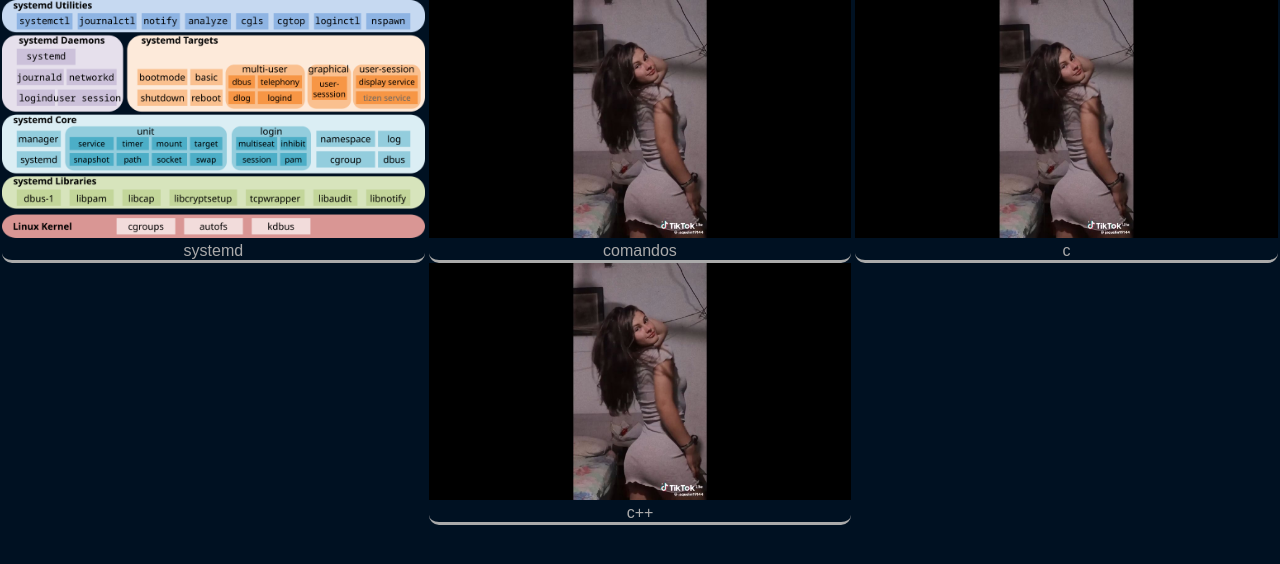
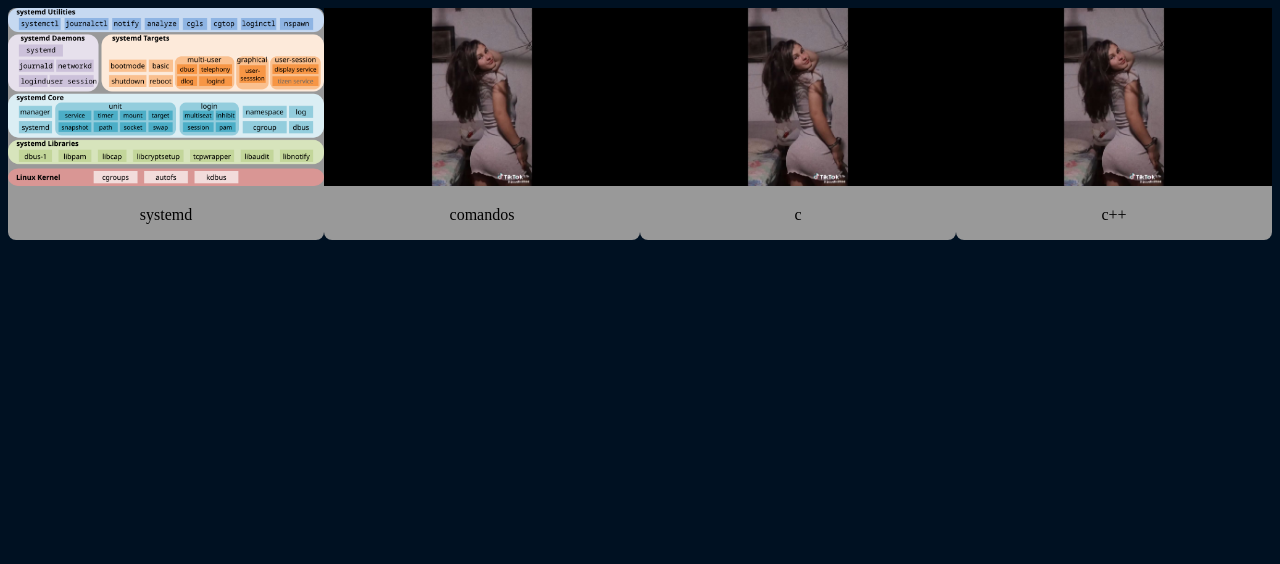
Before and after one commit to Hechiso/Sistema-Multimedia, a PHP site: page /paginas/Linux.php in a window 1280 px wide. Shown: the top 564 px of the page. Run offline with PHP 8.4, Linux system fonts and the light colour scheme.

Commit message:
[Añadido] - se añaden los primeros video y se agregan las paginas y estilos ademas se optimizan los estilos

```diff
--- a/css/estilos_inve.css
+++ /dev/null
@@ -1,62 +0,0 @@
-body{
- background-color: #012;
- display: flex;
- margin: 0px;
- padding: 0px;
- flex-wrap: wrap;
-}
-
-div{
- background-color: #aaa;
- margin: 0;
- padding: 0;
-}
-
-
-
-a{
- text-decoration: none;
- color: #aaa;
- display: inline;
- margin: 0px;
- padding: 0px;
-}
-
-a:hover{
- background-color: #fff;
- color: #aaa;
-}
-
-
-figure{
- margin: 0px;
- padding: 0px;
-}
-
-figcaption{
- text-align: center;
-}
-
-img{
- width: 100%;
- height: 100%;
- margin: 0px;
- padding: 0px;
-}
-
-.systemd{
-  background-color: #012;
-  display: block;
-  margin: auto;
-  padding: 0px;
-  width: 33%;
-  border-bottom-style: solid;
-  border-color: #aaa;
-  box-shadow: rgb(100,100,100) 10px;
-  border-radius: 0px 0px 10px 10px;
-}
-
-.systemd:hover{
- background: -webkit-linear-gradient(top,#FFF,#333);
- border: none;
- color: #FFF;}
--- /dev/null
+++ b/css/estilos_linux.css
@@ -0,0 +1,24 @@
+body {
+    background-color: #012;
+    display: flex;
+}
+
+.systemd{
+  background-color: #999;
+  width: 30%;
+  border-radius: 0.5rem;
+}
+
+.systemd img{
+ width: 100%;
+}
+
+
+.systemd a{
+ text-decoration: none;
+ color: #000;
+ padding: 0;
+ margin: 0;
+ border-bottom-style: none;
+ text-align: center;
+}
--- a/css/estilos_principal.css
+++ b/css/estilos_principal.css
@@ -1,6 +1,27 @@
 html{
-	font-size: 16px;
-	font-family: sans-serif;
-	margin: 0px;
-	padding: 0px;
+ font-size: 16px;
+ font-family: sans-serif;
+ margin: 0px;
+ padding: 0px;
 }
+
+.cuerpo{
+ background-color: #012;
+}
+
+a{
+ text-decoration: none;
+ color: #aaa;
+ display: inline;
+ padding: 0.5rem;
+ margin-left: 0.5rem;
+ border-bottom-style: solid;
+ box-shadow: rgb(50,200,50) 1px;
+ border-radius: 0px 0px 10px 10px;
+ transition: color ls ease-in-out 3s;
+}
+
+a:hover{
+ background: -webkit-linear-gradient(top,#FFF,#333);
+ color: #000;
+}
--- a/index.php
+++ b/index.php
@@ -5,15 +5,15 @@
     <meta name="viewport" content="width=device-width, initial-scale=1.0">
     <title>Portal</title>
     <link rel="stylesheet" href="../css/estilos_principal.css">
-    <link rel="stylesheet" href="../css/estilos_portal.css">
 
 </head>
-<body>
+<body class="cuerpo">
+
     <a href="paginas/videos_principal.php">Videos</a>
     <a href="#">Mangas</a>
     <a href="#">Musica</a>
     <a href="#">Libros</a>
-    <a href="#">Linux</a>
+    <a href="paginas/Linux.php">Linux</a>
     <a href="#">Iniciar Sesion</a>
 </body>
 
--- a/paginas/Linux.php
+++ b/paginas/Linux.php
@@ -4,49 +4,32 @@
     <meta charset="UTF-8">
     <meta name="viewport" content="width=device-width, initial-scale=1.0">
     <title>Tecnologia</title>
-    <link rel="stylesheet" href="../css/estilos_principal.css">
-    <link rel="stylesheet" href="../css/estilos_inve.css">
+    <link rel="stylesheet" href="../css/estilos_linux.css">
+
 </head>
-<body>
+<body class="cuerpo">
 
-    <div class="systemd">
-       <a href="systemd.php">
-          <figure>
-             <img src="rc_img/systemd.png"></img>
-          <figcaption>systemd<figcaption>
-          </figure>
-       </a>
-    </div>
+ <div class="systemd">
+    <a href="systemd.php"><img src="rc_img/systemd.png"></img><p>systemd</p></a>
+
+</div>
+
+ <div class="systemd">
+    <a href="systemd.php"><img src="rc_img/screen.jpg"></img><p>comandos</p></a>
+
+</div>
+
+ <div class="systemd">
+    <a href="systemd.php"><img src="rc_img/screen.jpg"></img><p>c</p></a>
+
+</div>
+
+ <div class="systemd">
+    <a href="systemd.php"><img src="rc_img/screen.jpg"></img><p>c++</p></a>
 
 
 
-
-    <div class="systemd">
-    <a href="systemd.php">
-    <figure>
-    <img src="rc_img/screen.jpg"></img>
-    <figcaption>comandos<figcaption>
-    </figure>
-    </a>
-    </div>
-
-    <div class="systemd">
-    <a href="systemd.php">
-    <figure>
-    <img src="rc_img/screen.jpg"></img>
-    <figcaption>c<figcaption>
-    </figure>
-    </a>
-    </div>
-
-    <div class="systemd">
-    <a href="systemd.php">
-    <figure>
-    <img src="rc_img/screen.jpg"></img>
-    <figcaption>c++<figcaption>
-    </figure>
-    </a>
-    </div>
+</div>
 
 </body>
 
```
Also changed, not shown: css/estilos_anime.css (added, +26 -0 lines), css/estilos_portal.css (deleted, +0 -23 lines), css/estilos_v.css (deleted, +0 -21 lines), paginas/anime.php (added, +29 -0 lines), paginas/efectos.php (added, +16 -0 lines), paginas/mushoku.php (added, +16 -0 lines), paginas/videos_principal.php (+7 -9 lines), php/leer_anime.php (added, +35 -0 lines), php/leer_efectos.php (added, +35 -0 lines), paginas/rc_img/efectosT1.jpg (added), paginas/rc_img/mushokuT1.jpg (added), 1 other file.
